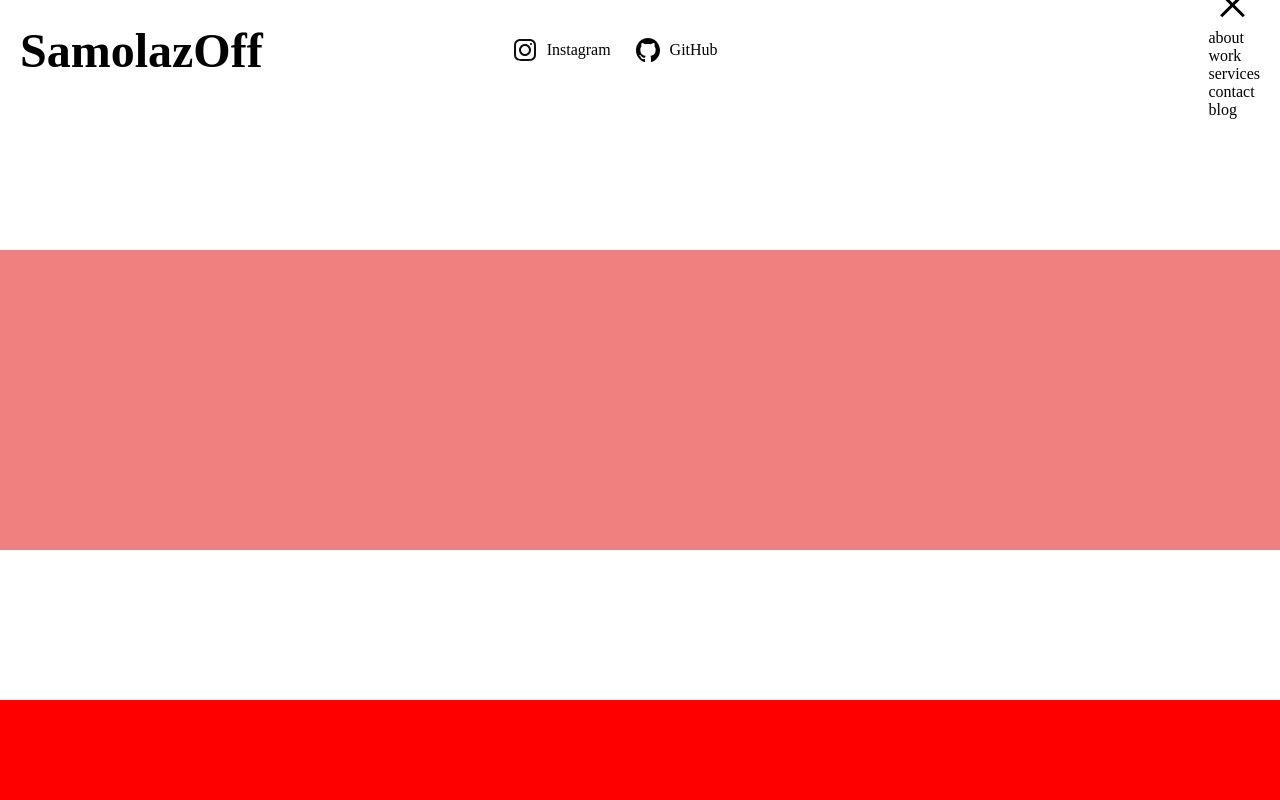
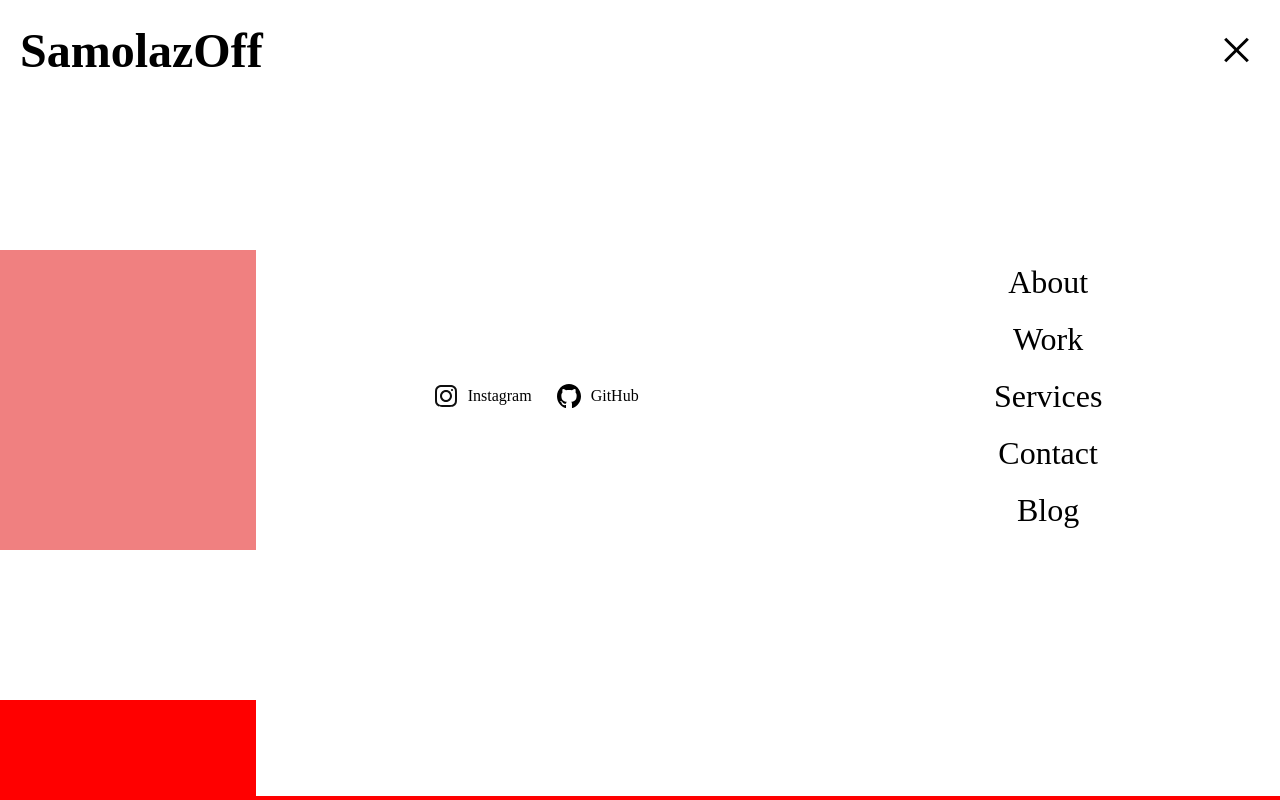
Before and after one commit to samolazoff/samolazoff-react, a React (Vite) app: page / in a window 1280 px wide. Both pictures are taken after a click on the button 1236 px from the left and 50 px from the top of the page. Built offline with nearby package versions, Linux system fonts and the light colour scheme.

Commit message:
Add menu

```diff
--- a/src/components/Header/Header.jsx
+++ b/src/components/Header/Header.jsx
@@ -5,13 +5,14 @@ import SocialPanelMini from '../SocialPanelMini/SocialPanelMini';
 import Nav from '../Nav/Nav';
 
 const Header = () => {
+
     return (
         <header className='app-header container'>
             <div className="use-box">
                 <Logo/>
                 <SocialPanelMini/>
             </div>
-            <Nav/>
+            <Nav />
         </header>
     );
 };
--- a/src/components/Logo/Logo.scss
+++ b/src/components/Logo/Logo.scss
@@ -1,3 +1,5 @@
 .logo{
+    position: relative;
     font-size: 48px;
+    z-index: 99999;
 }
--- a/src/components/Nav/Nav.jsx
+++ b/src/components/Nav/Nav.jsx
@@ -4,6 +4,7 @@ import { useState } from 'react';
 
 import Hamburger from 'hamburger-react';
 import NavItem from './NavItem';
+import SocialPanelMini from '../SocialPanelMini/SocialPanelMini';
 
 const Nav = () => {
 
@@ -15,19 +16,21 @@ const Nav = () => {
         'services',
         'contact',
         'blog'
-    ]
-        console.log(isOpen);
+    ];
 
     return (
         <nav className='app-nav'>
-            <Hamburger toggled={isOpen} toggle={setOpen} />
-            <ul className={(!isOpen)?'app-nav-items  d-none':'app-nav-items'}>
+            <Hamburger toggled={isOpen} toggle={setOpen}/>
+            <div className={(!isOpen)?'app-nav-box  d-none':'app-nav-box'}>
+                <SocialPanelMini/>
+                <ul className='app-nav-items'>
                     {
                         dataNav.map((itm, idx) => {
                         return <NavItem name = {itm} key = {idx}/>
                         })
                     }
                 </ul>
+            </div>
         </nav>
     );
 };
--- a/src/components/Nav/Nav.scss
+++ b/src/components/Nav/Nav.scss
@@ -0,0 +1,26 @@
+.app-nav{
+    position: relative;
+    &-box{
+        position: absolute;
+        top: -30px;
+        right: -20px;
+        @include flex($dir: row, $jc: space-around);
+        height: 100vh;
+        width: 80vw;
+        background-color: #ffffff;
+    }
+    &-items{
+        @include flex();
+        gap: 20px;
+    }
+    &-item{
+        font-size: 2rem;
+        text-transform: capitalize;
+        &:hover{
+            color: #4C40F7;
+        }
+    }
+}
+.hamburger-react{
+    z-index: 999999;
+}
```
Lines whose indentation alone changed are shown as unchanged.
